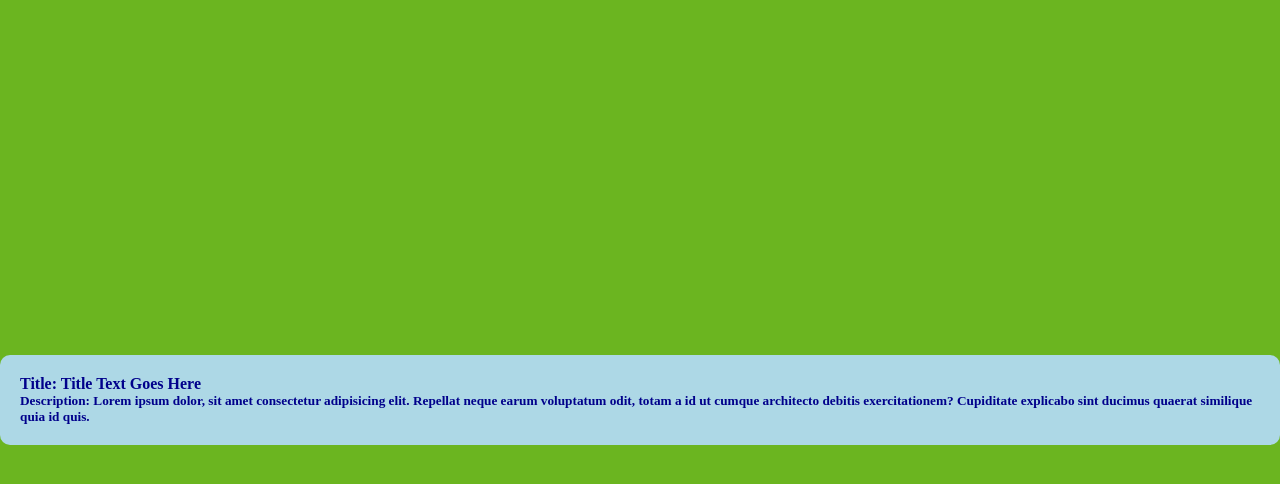
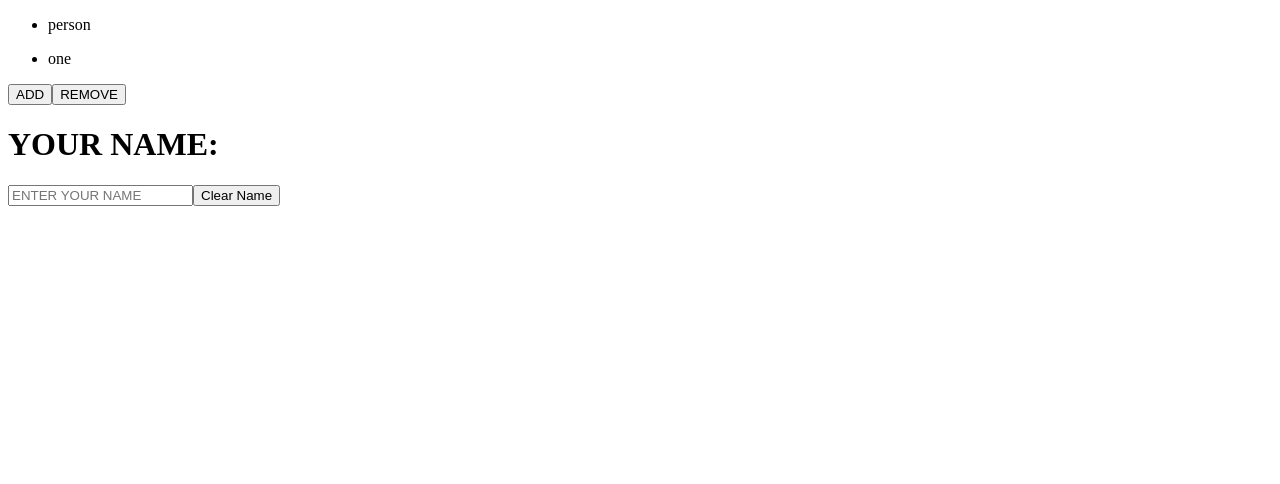
Before and after one commit to rahul-1716/webdev-projectone, a React (Vite) app in the folder react-js/react-demos/: page / in a window 1280 px wide. Shown: the top 484 px of the page. Built offline with nearby package versions, Linux system fonts and the light colour scheme.

Commit message:
so this is how localstorage works

```diff
--- a/react-js/react-demos/src/App.jsx
+++ b/react-js/react-demos/src/App.jsx
@@ -1,10 +1,56 @@
-import React from 'react'
-import './index.css'
-import StyledCard from './components/StyledCard'
+import React, { useEffect, useState } from 'react'
+
 const App = () => {
+  const [friends, setFriends] = useState(["person","one"])
+
+  const addFriend = () => setFriends([...friends, "two"])
+  const removeFriend = () => setFriends(friends.filter(f => f !== 'person'))
   return (
-    <StyledCard />
+    <div>
+      {
+        friends.map(f => (
+          <ul>
+            <li>{f}</li>
+          </ul>
+        ))
+      }
+
+      <button onClick={addFriend}>ADD</button>
+      <button onClick={removeFriend}>REMOVE</button>
+
+      <Example />
+
+    </div>
+
   )
 }
 
 export default App
+
+
+const Example = () => {
+  const [name, setName] = useState(() => {
+    const savedName = localStorage.getItem('name')
+    return savedName? JSON.parse(savedName) : ''
+  })
+
+useEffect(() => {
+  localStorage.setItem('name', JSON.stringify(name))
+},[name])
+
+  const handleChange = (event) => {
+    setName(event.target.value)
+  }
+
+  const handleClear = () => {
+    setName('')
+  }
+
+  return(
+    <div className="">
+      <h1>YOUR NAME: {name}</h1>
+      <input type="text" value={name} onChange={handleChange} placeholder='ENTER YOUR NAME' />
+      <button onClick={handleClear}>Clear Name</button>
+    </div>
+  )
+}
```
